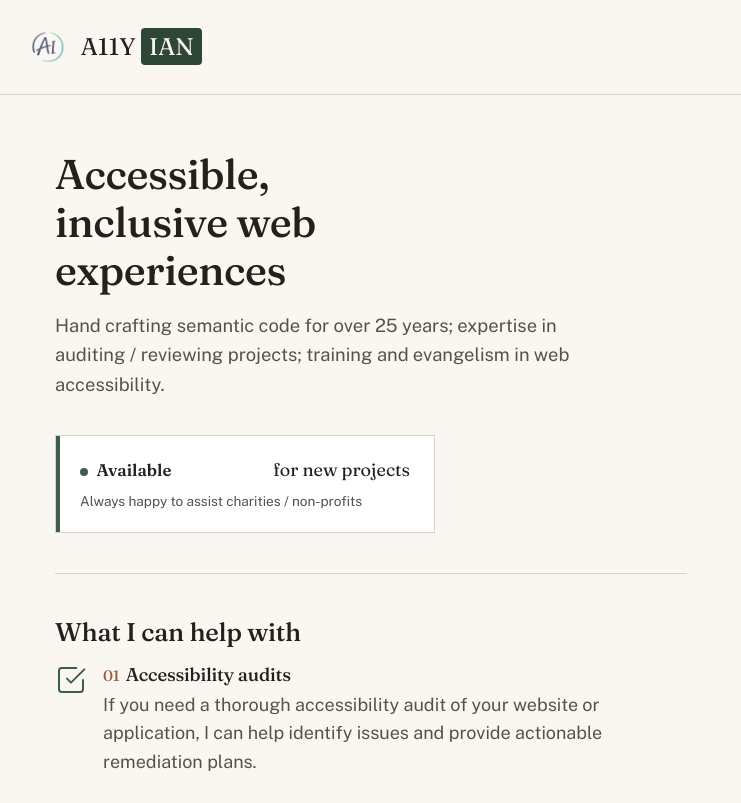
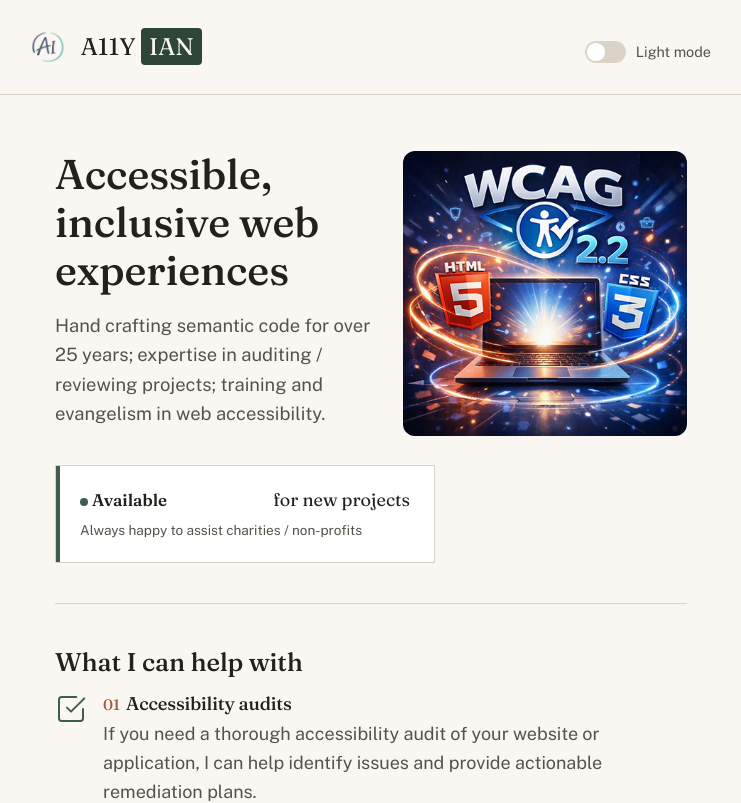
Before and after one commit to weestoater/a11yian, a React (Vite) app: page / in a window 1280 px wide. Shown: the top 803 px of the page, without its empty margins (269-1010 px from the left). Built offline with nearby package versions, Linux system fonts and the light colour scheme.

Commit message:
added a theme toggler and hero image to home page

```diff
--- a/index.html
+++ b/index.html
@@ -11,6 +11,20 @@
       rel="stylesheet"
     />
     <title>a11yian</title>
+    <script>
+      (function () {
+        try {
+          var stored = localStorage.getItem("a11yian-theme");
+          var theme =
+            stored === "light" || stored === "dark"
+              ? stored
+              : window.matchMedia("(prefers-color-scheme: dark)").matches
+                ? "dark"
+                : "light";
+          document.documentElement.setAttribute("data-theme", theme);
+        } catch (e) {}
+      })();
+    </script>
   </head>
   <body>
     <div id="root"></div>
--- a/src/components/header.tsx
+++ b/src/components/header.tsx
@@ -1,4 +1,5 @@
 import logo from "../assets/dark-logo.png";
+import { ThemeToggle } from "./theme-toggle";
 export const Header = () => {
   return (
     <header className="site-header">
@@ -9,6 +10,7 @@ export const Header = () => {
             A11Y <span className="ian">IAN</span>
           </span>
         </p>
+        <ThemeToggle />
       </div>
     </header>
   );
--- /dev/null
+++ b/src/components/theme-toggle.tsx
@@ -0,0 +1,37 @@
+import { useEffect, useState } from "react";
+
+const STORAGE_KEY = "a11yian-theme";
+type Theme = "light" | "dark";
+
+const getInitialTheme = (): Theme => {
+  const stored = localStorage.getItem(STORAGE_KEY);
+  if (stored === "light" || stored === "dark") return stored;
+  return window.matchMedia("(prefers-color-scheme: dark)").matches
+    ? "dark"
+    : "light";
+};
+
+export const ThemeToggle = () => {
+  const [theme, setTheme] = useState<Theme>(getInitialTheme);
+  const isDark = theme === "dark";
+
+  useEffect(() => {
+    document.documentElement.setAttribute("data-theme", theme);
+    localStorage.setItem(STORAGE_KEY, theme);
+  }, [theme]);
+
+  return (
+    <button
+      type="button"
+      className="theme-toggle"
+      role="switch"
+      aria-checked={isDark}
+      onClick={() => setTheme(isDark ? "light" : "dark")}
+    >
+      <span className="theme-toggle-track" aria-hidden="true">
+        <span className="theme-toggle-thumb" />
+      </span>
+      {isDark ? "Dark mode" : "Light mode"}
+    </button>
+  );
+};
--- a/src/content/home-hero.tsx
+++ b/src/content/home-hero.tsx
@@ -1,6 +1,9 @@
+import heroImg from "../assets/hero-image.png";
+
 export const HomeHero = () => {
   return (
     <section className="hero">
+      <img src={heroImg} alt="" className="heroimg" />
       <h1>Accessible, inclusive web experiences</h1>
       <p className="lede">
         Hand crafting semantic code for over 25 years; expertise in auditing /
--- a/src/scss/_base.scss
+++ b/src/scss/_base.scss
@@ -16,15 +16,15 @@ html {
 
 a:focus-visible,
 button:focus-visible {
-  outline: 3px solid var(--terracotta);
-  outline-offset: 3px;
+  outline: 0.1875rem solid var(--terracotta);
+  outline-offset: 0.1875rem;
 }
 
 .skip-link {
   background: var(--ink);
   color: var(--bg);
-  left: -999px;
-  padding: 0.75em 1.25em;
+  left: -62.5rem;
+  padding: 0.75rem 1.25rem;
   position: absolute;
   text-decoration: none;
   top: 0;
@@ -37,7 +37,7 @@ button:focus-visible {
 }
 
 header.site-header {
-  border-bottom: 1px solid var(--rule);
+  border-bottom: 0.0625rem solid var(--rule);
   padding: 1.5rem;
 
   .site-header-inner {
@@ -71,8 +71,62 @@ header.site-header {
     .ian {
       background: var(--forest-dark);
       border-radius: 0.25rem;
-      color: var(--bg);
+      color: var(--on-accent);
       padding: 0.25rem 0.5rem;
+    }
+  }
+}
+
+.theme-toggle {
+  align-items: center;
+  background: none;
+  border: none;
+  color: var(--ink-soft);
+  cursor: pointer;
+  display: flex;
+  font-family: var(--sans-font);
+  font-size: 0.9rem;
+  gap: 0.6rem;
+  padding: 0;
+
+  &:hover {
+    color: var(--ink);
+  }
+
+  .theme-toggle-track {
+    background: var(--rule);
+    border-radius: 62.5rem;
+    display: inline-block;
+    flex-shrink: 0;
+    height: 1.4rem;
+    position: relative;
+    transition: background-color 0.15s ease;
+    width: 2.6rem;
+  }
+
+  .theme-toggle-thumb {
+    background: var(--surface);
+    border-radius: 50%;
+    height: 1.1rem;
+    left: 0.15rem;
+    position: absolute;
+    top: 0.15rem;
+    transition: transform 0.15s ease;
+    width: 1.1rem;
+  }
+
+  &[aria-checked="true"] .theme-toggle-track {
+    background: var(--forest);
+  }
+
+  &[aria-checked="true"] .theme-toggle-thumb {
+    transform: translateX(1.2rem);
+  }
+
+  @media (prefers-reduced-motion: reduce) {
+    .theme-toggle-track,
+    .theme-toggle-thumb {
+      transition: none;
     }
   }
 }
--- a/src/scss/_theme.scss
+++ b/src/scss/_theme.scss
@@ -1,14 +1,30 @@
 :root {
   --bg: #faf7f2;
+  --surface: #ffffff;
   --ink: #24211d;
   --ink-soft: #55524b;
   --forest: #3f5d4c;
   --forest-dark: #2e4638;
+  --link: #2e4638;
   --terracotta: #a25c3a;
   --sage: #e9ece4;
   --rule: #dad4c7;
-  --max-width: 680px;
+  --on-accent: #faf7f2;
+  --max-width: 42.5rem;
 
   --serif-font: "Fraunces", Georgia, serif;
   --sans-font: "Public Sans", system-ui, sans-serif;
 }
+
+[data-theme="dark"] {
+  --bg: #1b1f1c;
+  --surface: #262b26;
+  --ink: #f2efe8;
+  --ink-soft: #b7b2a8;
+  --forest: #4f8a6c;
+  --forest-dark: #24352b;
+  --link: #8fcda9;
+  --terracotta: #e0916a;
+  --sage: #2c3a30;
+  --rule: #3a4038;
+}
--- a/src/scss/index.scss
+++ b/src/scss/index.scss
@@ -5,7 +5,7 @@ body {
   background: var(--bg);
   color: var(--ink);
   font-family: var(--sans-font);
-  font-size: 18px;
+  font-size: 1.125rem;
   line-height: 1.6;
 }
 
@@ -15,7 +15,7 @@ h3 {
   color: var(--ink);
   font-family: var(--serif-font);
   font-weight: 500;
-  letter-spacing: -0.01em;
+  letter-spacing: -0.01rem;
   line-height: 1.15;
 }
 h1 {
@@ -29,26 +29,17 @@ h3 {
 }
 
 a {
-  color: var(--forest-dark);
-  text-decoration-thickness: 1.5px;
-  text-underline-offset: 3px;
+  color: var(--link);
+  text-decoration-thickness: 0.09375rem;
+  text-underline-offset: 0.1875rem;
 
   &:hover {
     color: var(--terracotta);
   }
 }
 
-.eyebrow {
-  color: var(--forest-dark);
-  font-size: 0.85rem;
-  font-weight: 600;
-  letter-spacing: 0.08em;
-  margin-bottom: 0.75rem;
-  text-transform: uppercase;
-}
-
 .hero {
-  border-bottom: 1px solid var(--rule);
+  border-bottom: 0.0625rem solid var(--rule);
   padding: 3.5rem 0 2.5rem;
 
   h1 {
@@ -64,40 +55,18 @@ a {
   }
 }
 
-.btn {
-  background: var(--forest);
-  border: 1px solid var(--forest);
-  border-radius: 4px;
-  color: #fff;
-  display: inline-block;
-  font-size: 1rem;
-  font-weight: 600;
-  padding: 0.85em 1.6em;
-  text-decoration: none;
-
-  &:hover {
-    background: var(--forest-dark);
-    color: #fff;
-  }
-
-  &.secondary {
-    background: transparent;
-    border: 1px solid var(--ink);
-    color: var(--forest-dark);
-    margin-left: 0.75rem;
-
-    &:hover {
-      background: var(--sage);
-      color: var(--ink);
-    }
-  }
+.heroimg {
+  border-radius: 0.75rem;
+  float: right;
+  margin: 0 0 1rem 1.5rem;
+  max-width: 45%;
 }
 
 .status-card {
-  background: #fff;
-  border: 1px solid var(--rule);
+  background: var(--surface);
+  border: 0.0625rem solid var(--rule);
   margin-top: 2.25rem;
-  max-width: 380px;
+  max-width: 23.75rem;
   padding: 1.25rem 1.5rem;
   position: relative;
 
@@ -108,7 +77,7 @@ a {
     left: 0;
     position: absolute;
     top: 0;
-    width: 4px;
+    width: 0.25rem;
   }
 }
 .status-row {
@@ -121,9 +90,9 @@ a {
   background: var(--forest);
   border-radius: 50%;
   display: inline-block;
-  height: 8px;
-  margin-right: 0.5em;
-  width: 8px;
+  height: 0.5rem;
+  margin-right: 0.25rem;
+  width: 0.5rem;
 }
 .status-label {
   font-size: 1.05rem;
@@ -136,7 +105,7 @@ a {
 }
 
 section {
-  border-bottom: 1px solid var(--rule);
+  border-bottom: 0.0625rem solid var(--rule);
   padding: 2.75rem 0;
 
   &:last-of-type {
@@ -171,7 +140,7 @@ section {
     color: var(--terracotta);
     font-family: var(--serif-font);
     font-size: 0.95rem;
-    margin-right: 0.4em;
+    margin-right: 0.4rem;
   }
 }
 
@@ -188,7 +157,7 @@ section {
 }
 
 blockquote {
-  border-left: 3px solid var(--terracotta);
+  border-left: 0.1875rem solid var(--terracotta);
   color: var(--ink);
   font-family: var(--serif-font);
   font-size: 1.25rem;
@@ -207,13 +176,8 @@ blockquote {
   }
 }
 
-@media (max-width: 480px) {
+@media (max-width: 30rem) {
   .hero h1 {
     font-size: 2rem;
   }
-  .btn.secondary {
-    display: inline-block;
-    margin-left: 0;
-    margin-top: 0.75rem;
-  }
 }
```
Also changed, not shown: src/content/hero-graphic.tsx (added, +44 -0 lines), src/assets/hero-image.png (added).
